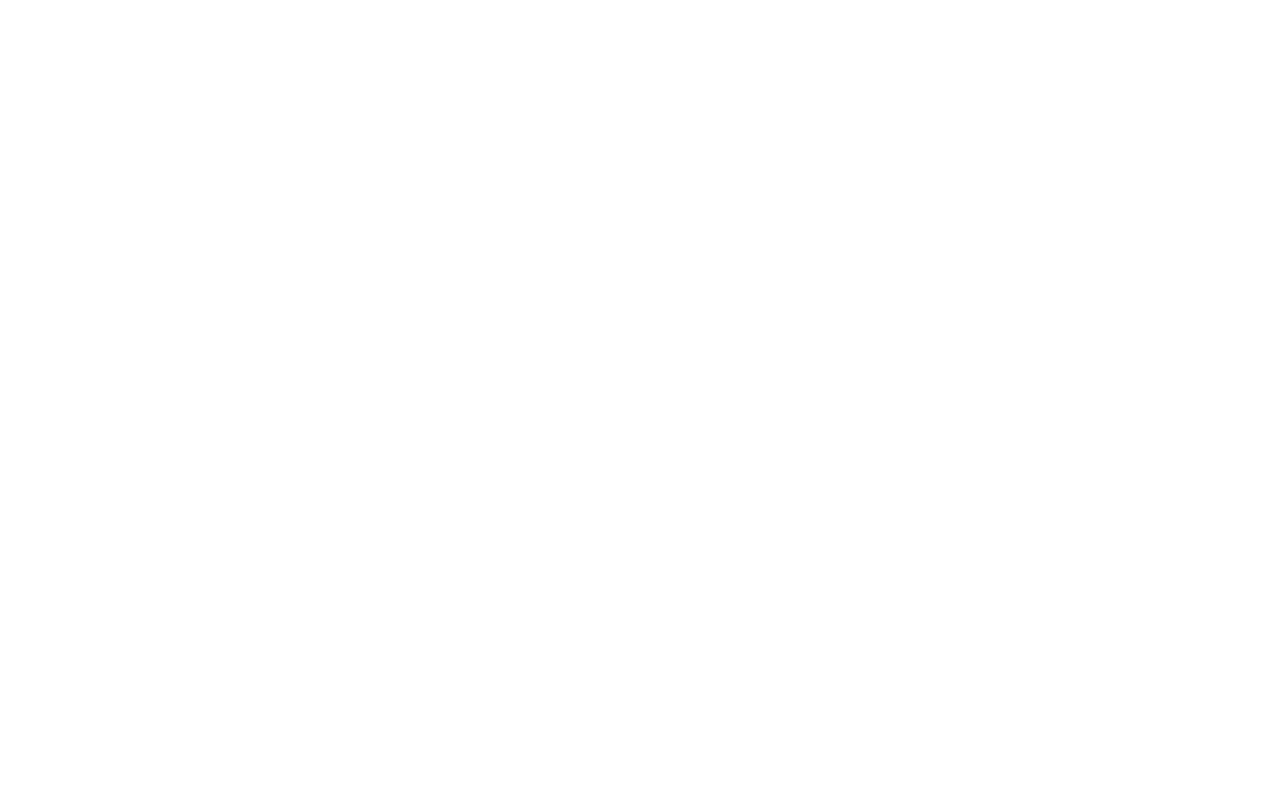
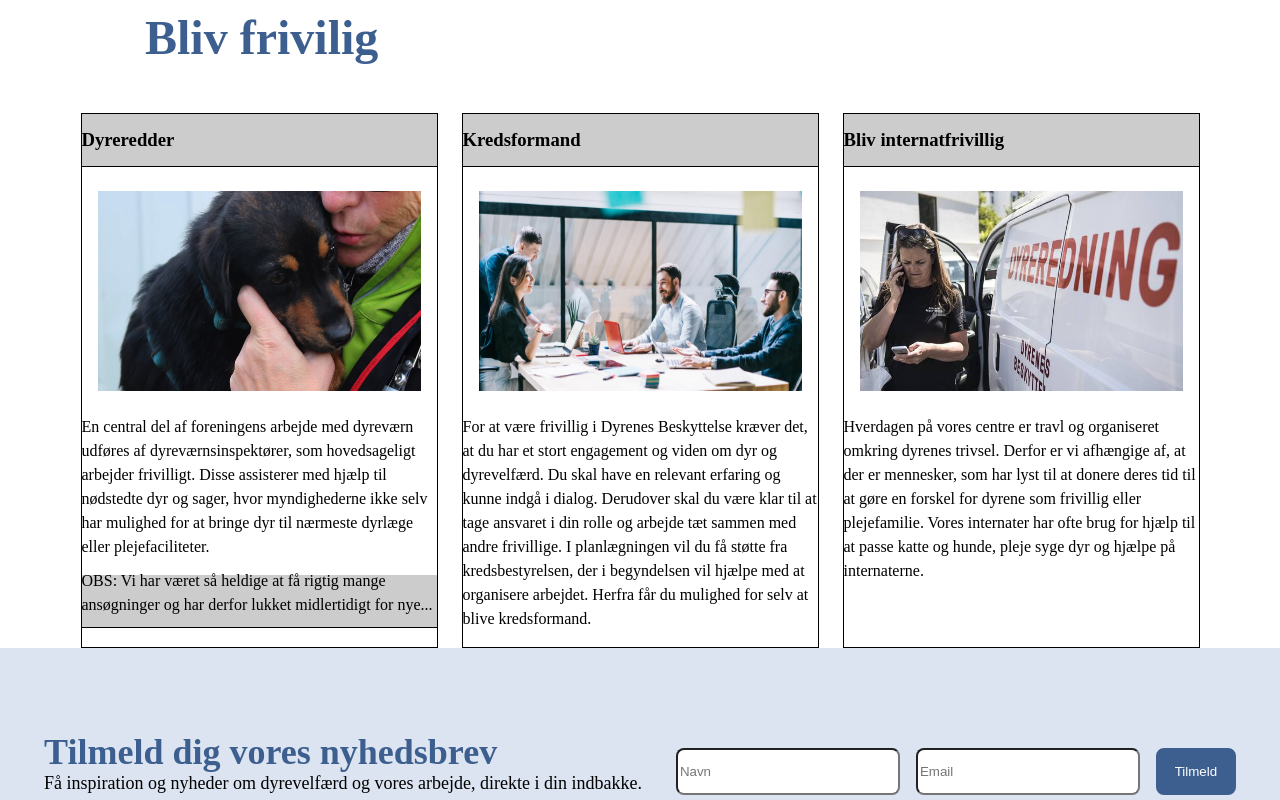
Before and after one commit to EgJo-08/Next_dyrevelfaerd, a Next.js app: page /frivilig in a window 1280 px wide. Shown: the part 500-1300 px from the top of the page. Before the commit the page ends 800 px from the top, so only its background shows below. Built offline with nearby package versions, Linux system fonts and the light colour scheme.

Commit message:
gidder ikke skrive en besked

```diff
--- /dev/null
+++ b/app/frivilig/frivilig.css
@@ -0,0 +1,49 @@
+.frivilig-main{
+    display: flex;
+    gap: 24px;
+    justify-content: center;
+}
+
+
+.frivilig-article img{
+    width: 323px;
+    height: 200px;
+    margin: auto;
+    margin-top: 24px;
+    margin-bottom: 24px;
+}
+
+
+.frivilig-article div{
+    background-color: #CCCCCC;
+    height: 52px;
+    display: flex;
+    align-items: center;
+    border-bottom: solid #000000;
+    border-width: 1px;
+}
+
+.frivilig-article p{
+    margin-top: 0px;
+    line-height: 1.5;
+}
+
+.frivilig-article{
+    width: 355px;
+    border: solid #000000;
+    display: flex;
+    flex-direction: column;
+    border-width: 1px;
+
+}
+
+.frivilig{
+    display: grid;
+    grid-template-rows: auto auto;
+}
+
+.flyt{
+    margin-left: 145px;
+    font-size: 48px;
+    color: #3D5F8F;
+}
--- a/app/frivilig/page.jsx
+++ b/app/frivilig/page.jsx
@@ -1,5 +1,49 @@
-export default function Frivilig(){
-    return(
-        <h1>hello</h1>
+import Dyr from "../../components/animal-image-overlay/dyr"
+import Nyhed from "../../components/nyheder/nyhed"
+import Adopter from "../../components/animal-image-overlay/adopter"
+import "./frivilig.css"
+import Image from "next/image"
+import dog from "../../images/volunteer/internat.jpg"
+import leading from "../../images/volunteer/leading.jpg"
+import volunteer from "../../images/volunteer/volunteer.jpg"
+
+export default function Frivilig() {
+    return (
+        <>
+            <Dyr />
+
+            <section className="frivilig">
+                <h3 className="flyt">Bliv frivilig</h3>
+                <section className="frivilig-main">
+                <article className="frivilig-article ">
+                    <div>
+                        <h3>Dyreredder</h3>
+                    </div>
+                    <Image src={dog} alt="dog being held" />
+                    <p>En central del af foreningens arbejde med dyreværn udføres af dyreværnsinspektører, som hovedsageligt arbejder frivilligt. Disse assisterer med hjælp til nødstedte dyr og sager, hvor myndighederne ikke selv har mulighed for at bringe dyr til nærmeste dyrlæge eller plejefaciliteter.</p>
+                    <div className="disclamer">
+                        <p>OBS: Vi har været så heldige at få rigtig mange ansøgninger og har derfor lukket midlertidigt for nye...</p>
+                    </div>
+                </article>
+                <article className="frivilig-article ">
+                    <div>
+                        <h3>Kredsformand</h3>
+                    </div>
+                    <Image src={leading} alt="board room meeting" />
+                    <p>For at være frivillig i Dyrenes Beskyttelse kræver det, at du har et stort engagement og viden om dyr og dyrevelfærd. Du skal have en relevant erfaring og kunne indgå i dialog. Derudover skal du være klar til at tage ansvaret i din rolle og arbejde tæt sammen med andre frivillige. I planlægningen vil du få støtte fra kredsbestyrelsen, der i begyndelsen vil hjælpe med at organisere arbejdet. Herfra får du mulighed for selv at blive kredsformand.</p>
+                </article>
+                <article className="frivilig-article ">
+                    <div>
+                        <h3>Bliv internatfrivillig</h3>
+                    </div>
+                    <Image src={volunteer} alt="woman standing next to car" />
+                    <p>Hverdagen på vores centre er travl og organiseret omkring dyrenes trivsel. Derfor er vi afhængige af, at der er mennesker, som har lyst til at donere deres tid til at gøre en forskel for dyrene som frivillig eller plejefamilie. Vores internater har ofte brug for hjælp til at passe katte og hunde, pleje syge dyr og hjælpe på internaterne.</p>
+                </article>
+                </section>
+            </section>
+
+            <Nyhed />
+            <Adopter />
+        </>
     )
 }
--- a/app/globals.css
+++ b/app/globals.css
@@ -3,3 +3,27 @@
     padding: 0;
     box-sizing: border-box;
 }
+
+.home{
+    display: flex;
+    flex-direction: row;
+    justify-content: space-evenly;
+}
+
+.home h3{
+    font-size: 32px;
+    color: #3D5F8F;
+}
+
+.home article{
+    display: flex;
+    flex-direction: column;
+    width: 355px;
+    height: 407px;
+    margin-bottom: 76px;
+    margin-top: 65px;
+}
+.home p{
+    font-size: 16px;
+    line-height: 1.4;
+}
--- a/components/nyheder/nyhed.css
+++ b/components/nyheder/nyhed.css
@@ -0,0 +1,45 @@
+.nyhed{
+    background-color: #DBE4F0;
+    height: 248px;
+    display: flex;
+    gap: 34px;
+    justify-content: center;
+    align-items: center;
+}
+
+.nyhed-text{
+    display: flex;
+    flex-direction: column;
+    text-align: start;
+}
+
+.nyhed-text h2{
+    margin-top: 0px;
+    color: #3D5F8F;
+    font-size: 36px;
+    margin-bottom: 0px;
+}
+
+.nyhed-text p{
+    font-size: 18px;
+    margin-top: 0px;
+}
+
+.nyhed-form form{
+ display: flex;
+ gap: 16px;
+}
+
+.navn-form{
+    width: 216px;
+    border-radius: 8px;
+}
+
+.nyhed-form form button{
+    width: 80px;
+    height: 47px;
+    background-color: #3D5F8F;
+    color: #ffffff;
+    border: solid #3D5F8F;
+    border-radius: 8px;
+}
--- a/components/nyheder/nyhed.jsx
+++ b/components/nyheder/nyhed.jsx
@@ -0,0 +1,22 @@
+import "./nyhed.css"
+
+
+export default function Nyhed(){
+    return(
+        <>
+        <section className="nyhed">
+            <div className="nyhed-text">
+            <h2>Tilmeld dig vores nyhedsbrev</h2>
+            <p>Få inspiration og nyheder om dyrevelfærd og vores arbejde, direkte i din indbakke.</p>
+            </div>
+            <div className="nyhed-form">
+                <form>
+                    <input type="text" placeholder="Navn" className="navn-form" />
+                    <input type="email" placeholder="Email" className="navn-form" />
+                    <button type="submit" >Tilmeld</button>
+                </form>
+            </div>
+        </section>
+        </>
+    )
+}
```
Also changed, not shown: app/page.tsx (+25 -5 lines).
